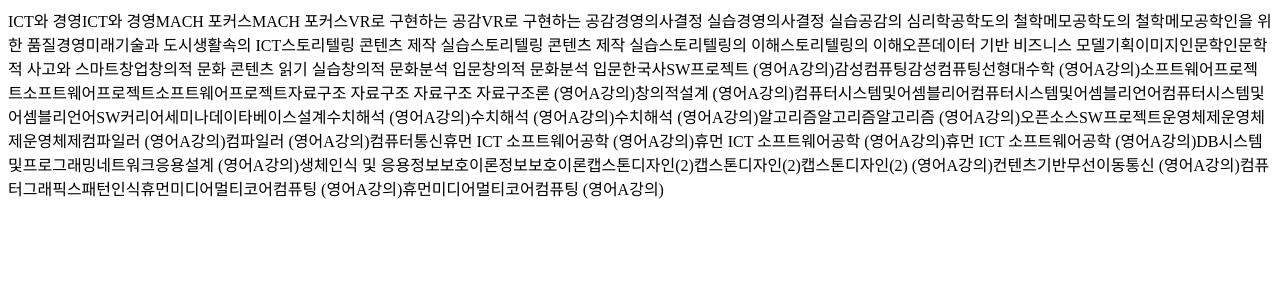
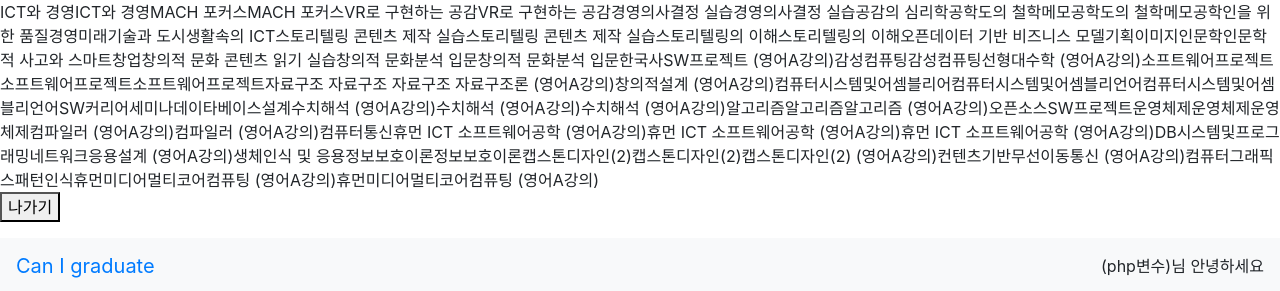
Before and after one commit to ucyang/can-i-graduate, a PHP site: page /dashboard.php in a window 1280 px wide; the page is wider, and only the part inside the window is pictured. Shown: the top 291 px of that part. Before the commit the page ends 199 px from the top of that part, so only its background shows below. Run offline with PHP 8.4, Linux system fonts and the light colour scheme; the visitor is signed in with stand-in values (Sample User, id 1); some libraries are stand-ins or nearby versions.

Commit message:
Add files via upload

```diff
--- a/dashboard.php
+++ b/dashboard.php
@@ -12,6 +12,7 @@
 	- class 마다 parsing 한 후 제공함
 
 	*/
+
 	if($_SESSION['user_id']=='admin'){ // []. () : function
 		$json_string = './2018_1_UC_SC_ICT_CE.json';
 		$json_data = file_get_contents($json_string);
@@ -26,18 +27,6 @@
 			($record[sbjtno], $record[clssno], $record[shyr], $record[shyr2], 'seoul',
 			'cau', $record[colgnm], $record[clssnm], $record[profnm], 3, $record[sustnm], $record[pobtnm], $record[remk])";
 		}
-
-		/*
-		$fh = fopen($target_file, 'rb');
-		$stmt = $db->prepare('INSERT INTO lectures ())
-
-		$conn = mysqli_connect('127.0.0.1','cig_admin','1','can_i_graduate');
-		$loginSql = "SELECT * FROM attended_lectures WHERE user_id='$_SESSION[user_id]' AND ";
-		$loginSqlResult = mysqli_query($conn,$loginSql);
-		mysqli_close($conn);
-
-		$memberInfoArr = mysqli_fetch_array($loginSqlResult);
-		*/
 	}
 	/*	사용자인 경우
 
@@ -48,6 +37,7 @@
 
 	*/
 	else{
+
 		// 성적 올리기
 
 print <<<_HTML_
@@ -56,7 +46,6 @@ print <<<_HTML_
 		<input type="submit" value="Upload" name="submit">
 	</form>
 _HTML_;
-
 
 		$target_dir = "/workspace/PHP/";
 		$target_file = $target_dir . basename($_FILES["fileToUpload"]["name"]);
@@ -82,12 +71,47 @@ _HTML_;
 				}
 			}
 		}
-		// 보관 성적 자동 불러오기, 계산하기
+
 		// detailPage로 넘어가기
-		// logOut 하기
-		// 회원 가입 중 취소, 회원 정보 수정, 회원 탈퇴 회원탈퇴 시 쿠키 처리
-		// unset($_SESSION['user_id']);*/
+
+print <<<_HTML_
+	<form method="post" action="detailPage.php">
+		<button type="submit">세부 조회</button>
+	</form>
+_HTML_;
+
+		// 보관 성적 자동 '갱신'하기, 종합지표 계산하기
+
+		$row = 1;
+		if (($handle = fopen($target_file, "r")) !== FALSE) {
+  			while (($data = fgetcsv($handle, 1000, ",")) !== FALSE) {
+    			$num = count($data);
+    			echo "<p> $num fields in line $row: <br /></p>\n";
+    			$row++;
+    			for ($c=0; $c < $num; $c++) {
+        			echo $data[$c] . "<br />\n";
+    			}
+  			}
+  			fclose($handle);
+		}
+
+		// 회원 정보 수정, 회원 탈퇴(쿠키 처리)
+
+print <<<_HTML_
+	<form method="post" action="reLog.php">
+		<button type="submit">회원 정보 수정</button>
+	</form>
+_HTML_;
+
 	}
-	//require 'dashboard_view.php';
+
+	// logOut 하기
+print <<<_HTML_
+	<form method="post" action="logOut.php">
+		<button type="submit">나가기</button>
+	</form>
+_HTML_;
+
+	require 'dashboard_view.php';
 	mysqli_close($conn);
 ?>
--- a/join.php
+++ b/join.php
@@ -1,6 +1,6 @@
 <?php
 	session_start();
-	//if(array_key_exists('user_id', $_SESSION)) Header("Location:./dashboard.php");
+	if(array_key_exists('user_id', $_SESSION)) Header("Location:./dashboard.php");
 
 	if($_POST[password] != ''){
 		$encryped_password = password_hash($_POST[password], PASSWORD_DEFAULT);
@@ -17,6 +17,6 @@
 			Header("Location:./login.php");
 		}
 	}
-
+	// 회원 가입 중 취소
 	require 'join.html';
 ?>
--- a/login.php
+++ b/login.php
@@ -1,6 +1,6 @@
 <?php
 	session_start();
-	//if(array_key_exists('user_id', $_SESSION)) Header("Location:./dashboard.php");
+	if(array_key_exists('user_id', $_SESSION)) Header("Location:./dashboard.php");
 
 	if($_POST[id] != '' && $_POST[password] != ''){
 
--- /dev/null
+++ b/reLog.php
@@ -0,0 +1,3 @@
+<?php
+	require 'join.html';
+?>
```
Also changed, not shown: logOut.php (added, +9 -0 lines).
